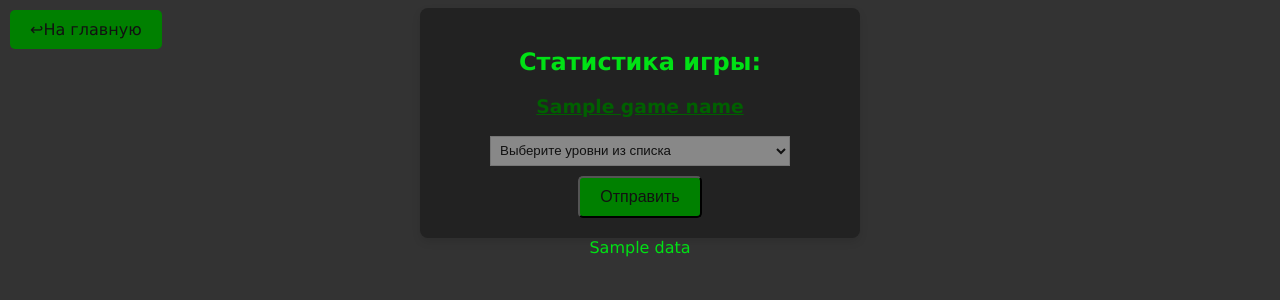
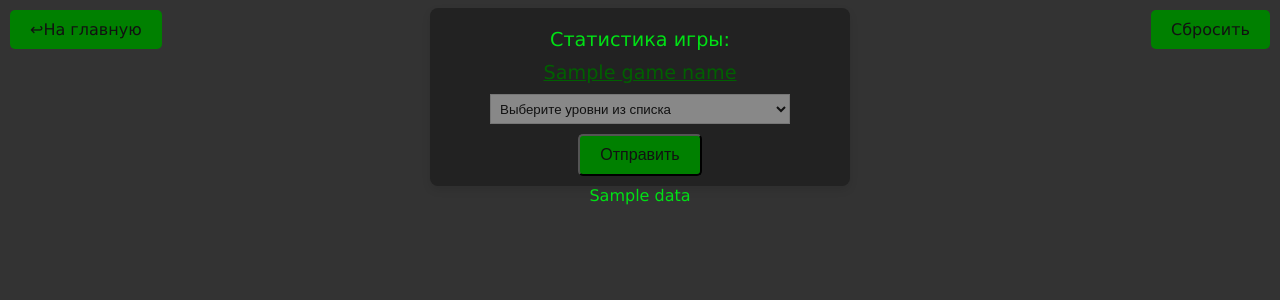
Before and after one commit to LeonovIlya/Stats_FastApi, a FastAPI app: template app/templates/stats.html in a window 1280 px wide. Shown: the top 300 px of the page. Run offline with FastAPI, Linux system fonts and the light colour scheme; the template is opened without the code that fills it: most values are stand-ins (such as "Sample title", 1, 10 or a date in 2020); some libraries are stand-ins or nearby versions.

Commit message:
some changes

```diff
--- a/app/main.py
+++ b/app/main.py
@@ -28,16 +28,19 @@ async def get_index(request: Request):
 
 @app.post('/', response_class=HTMLResponse)
 async def send_url(request: Request,
-                   url: Annotated[str, Form()]):
-    request.session['url'] = url
-    return RedirectResponse(url='/stats', status_code=303)
+                   url: Annotated[str | None, Form()] = None):
+    if url:
+        request.session['url'] = url
+        return RedirectResponse(url='/stats', status_code=303)
+    return 'URL обязателен!'
 
 
 @app.get('/stats', response_class=HTMLResponse)
 async def get_stats(request: Request):
     url = request.session.get('url', None)
     if not url:
-        return 'Кажется вы забыли указать ссылку на статистику!'
+        return 'Кажется вы забыли указать ссылку на статистику или сессия ' \
+               'устарела!<br><a href="/">Вернуться на главную страницу</a>'
     try:
         if await check_url(url):
             selected_levels = request.session.get('selected_levels', None)
@@ -58,6 +61,6 @@ async def get_stats(request: Request):
 
 @app.post('/stats', response_class=HTMLResponse)
 async def post_stats(request: Request,
-                     selected_levels: Annotated[list, Form()]):
+                     selected_levels: Annotated[list, Form()] = None):
     request.session['selected_levels'] = selected_levels
     return RedirectResponse(url='/stats', status_code=303)
--- a/app/parsers/html_parser.py
+++ b/app/parsers/html_parser.py
@@ -73,20 +73,23 @@ async def table_to_dataframe(table: bs4.element.Tag) -> \
     df.columns = df.iloc[0]  # заголовки столбцов = первая строка таблицы
     df = df[1:]  # удаляем лишнюю строку
     df = df.reset_index(drop=True)  # сбрасываем индекс без сохранения столбца
-    df = df.fillna(0)  # заполняем нулями значения NaN
+    # df = df.fillna(0)  # заполняем нулями значения NaN
     return df
 
 
 def repr_value(value: list) -> str:
-    if len(value) == 2:
-        return f'{value[0]}<br>{value[1]}'
-    elif len(value) == 3:
-        if value[2] == 0:
+    if isinstance(value, list):
+        if len(value) == 2:
             return f'{value[0]}<br>{value[1]}'
-        elif value[2] > 0:
-            return f'{value[0]}<br>{value[1]}<br>Штраф: {value[2]} c.'
-        elif value[2] < 0:
-            return f'{value[0]}<br>{value[1]}<br>Бонус: {abs(value[2])} c.'
+        elif len(value) == 3:
+            if value[2] == 0:
+                return f'{value[0]}<br>{value[1]}'
+            elif value[2] > 0:
+                return f'{value[0]}<br>{value[1]}<br>Штраф: {value[2]} c.'
+            elif value[2] < 0:
+                return f'{value[0]}<br>{str(value[1])}<br>Бонус: {abs(value[2])} c.'
+    elif isinstance(value, tuple):
+        return f'{value[0]}<br>{value[1][0]}<br>({value[1][1]})'
 
 
 async def dataframe_to_html(
--- a/app/static/df_style.css
+++ b/app/static/stats_style.css
@@ -12,28 +12,31 @@ body {
     align-items: center;
 }
 
-h2, h3 {
-    width: 100%;
-    text-align: center;
-}
-
 .game_link{
     color: #006000;
 }
 
 .container {
     background-color: #222;
-    padding: 20px;
+    padding: 10px;
     border-radius: 8px;
     box-shadow: 0 4px 8px rgba(0, 0, 0, 0.1);
     max-width: 400px;
     width: 100%;
 }
 
+.container_text {
+    margin: 10px 0 10px 0;
+    width: 100%;
+    min-height: 20px;
+    font-size: 1.2rem;
+    text-align: center;
+}
+
 table {
     border-collapse: collapse;
     margin: 25px 0;
-    font-size: 0.9em;
+    font-size: 0.8em;
     font-family: sans-serif;
     margin-left: auto;
     margin-right: auto;
@@ -43,6 +46,7 @@ table {
 thead th {
     background-color: #006000;
     color: #77ff00;
+    width: 100px;
     text-align: center;
 }
 
@@ -54,9 +58,17 @@ thead th:nth-last-child(-n + 3) {
     background-color: #5C0000;
 }
 
+thead th:last-of-type {
+    width: 30px;
+}
+
+thead th:first-of-type {
+    width: 30px;
+}
+
 th, td {
     word-wrap: normal;
-    padding: 12px 15px;
+    padding: 5px 5px 5px 5px;
     text-align: center;
     color: #00ff00;
     background-color: #045904;
@@ -209,3 +221,20 @@ input[type="submit"]:hover {
 .back_button:hover {
     background-color: #004000;
 }
+
+.reset_button {
+    position: absolute;
+    top: 10px;
+    right: 10px;
+    text-decoration: none;
+    background-color: #008000;
+    color: #111;
+    padding: 10px 20px;
+    border-radius: 5px;
+    cursor: pointer;
+    font-size: 16px;
+}
+
+.reset_button:hover {
+    background-color: #004000;
+}
--- a/app/templates/stats.html
+++ b/app/templates/stats.html
@@ -4,16 +4,17 @@
     <meta charset="UTF-8">
     <meta name="viewport" content="width=device-width, initial-scale=1.0">
     <title>Статистика</title>
-    <link href="{{ url_for('static', path='/df_style.css') }}" rel="stylesheet">
+    <link href="{{ url_for('static', path='/stats_style.css') }}" rel="stylesheet">
     <script src="https://ajax.googleapis.com/ajax/libs/jquery/2.1.3/jquery.min.js"></script>
     <script src="{{ url_for('static', path='/lvl_choice.js') }}"></script>
 </head>
 <body>
 <a href="/" class="back_button">↩На главную</a>
+<a href="/stats" class="reset_button">Сбросить</a>
 <div class="df_container">
     <div class="container">
-        <h2>Статистика игры:</h2>
-        <h3><a href="{{ game_link }}" target="_blank" class="game_link">{{ game_name }}</a></h3>
+        <div class="container_text">Статистика игры:</div>
+        <div class="container_text"><a href="{{ game_link }}" target="_blank" class="game_link">{{ game_name }}</a></div>
         <div id="level_selector">
             <form action="" method="post">
                 <div class="checkselect">
```
Also changed, not shown: app/parsers/time_parser.py (+14 -8 lines), README.md.
